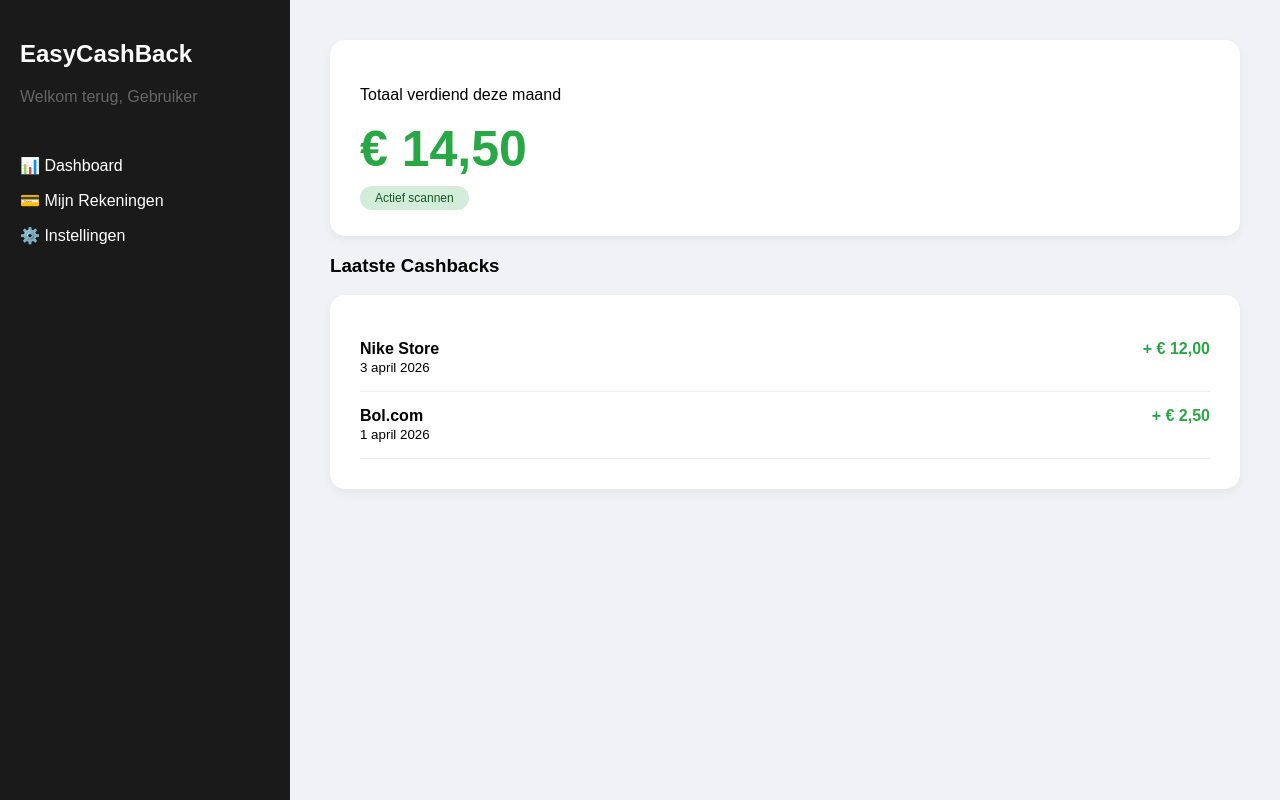
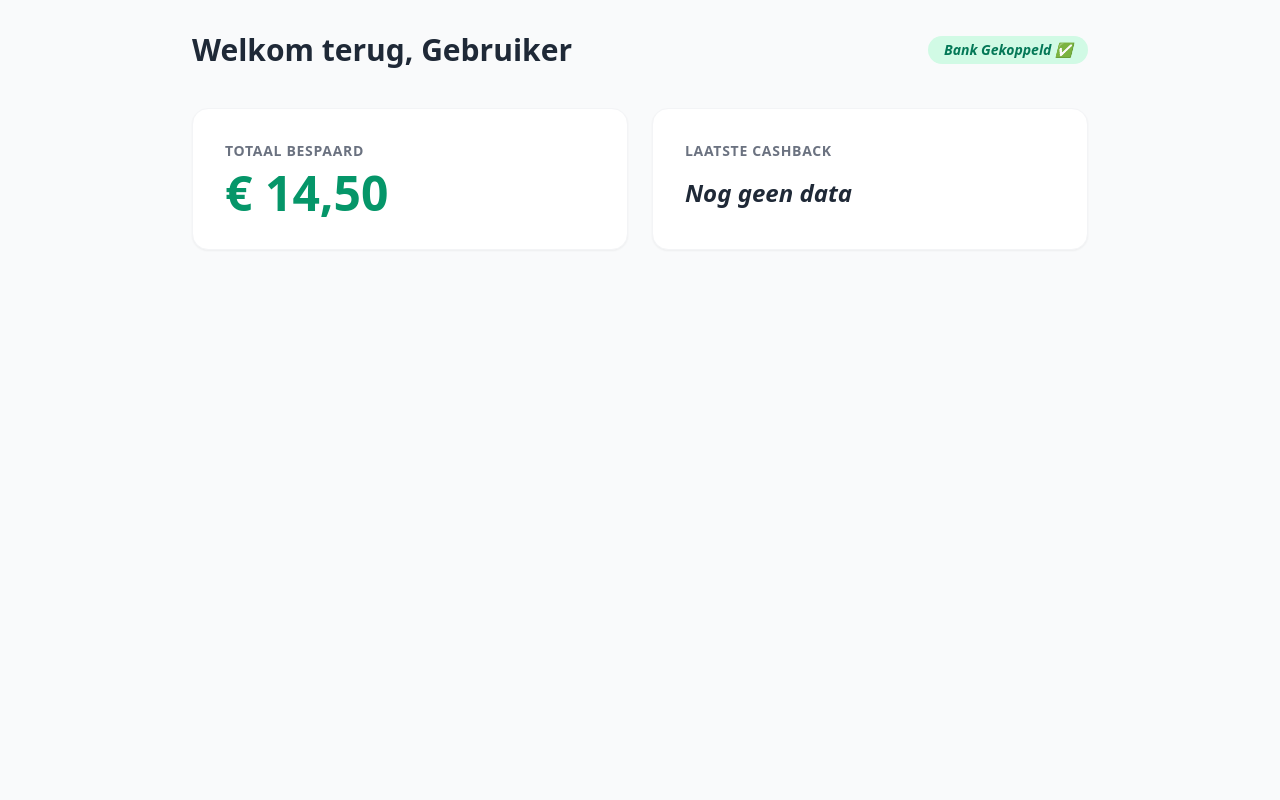
Before and after one commit to sakab413/mijn-stripe-app, a Flask app: page /dashboard in a window 1280 px wide. Run offline with Flask 3, Linux system fonts and the light colour scheme; data that the repository does not hold is empty; some libraries are stand-ins or nearby versions.

Commit message:
Update dashboard.html

```diff
--- a/templates/dashboard.html
+++ b/templates/dashboard.html
@@ -1,50 +1,45 @@
 <!DOCTYPE html>
-<html>
+<html lang="nl">
 <head>
-    <title>Dashboard - EasyCashBack</title>
-    <style>
-        body { font-family: sans-serif; background: #f0f2f5; margin: 0; }
-        .sidebar { width: 250px; background: #1a1a1a; color: white; height: 100vh; position: fixed; padding: 20px; }
-        .main { margin-left: 290px; padding: 40px; }
-        .card { background: white; padding: 30px; border-radius: 15px; box-shadow: 0 4px 10px rgba(0,0,0,0.05); }
-        .balance { font-size: 50px; font-weight: bold; color: #28a745; margin: 10px 0; }
-        .transactie { display: flex; justify-content: space-between; border-bottom: 1px solid #eee; padding: 15px 0; }
-        .status-badge { background: #d4edda; color: #155724; padding: 5px 15px; border-radius: 20px; font-size: 12px; }
-    </style>
+    <meta charset="UTF-8">
+    <title>Mijn Dashboard | EasyCashBack</title>
+    <script src="https://cdn.tailwindcss.com"></script>
 </head>
-<body>
-    <div class="sidebar">
-        <h2>EasyCashBack</h2>
-        <p style="color: #666;">Welkom terug, Gebruiker</p>
-        <br>
-        <p>📊 Dashboard</p>
-        <p>💳 Mijn Rekeningen</p>
-        <p>⚙️ Instellingen</p>
-    </div>
-    <div class="main">
-        {% if success %}
-        <div style="background: #d4edda; color: #155724; padding: 15px; border-radius: 10px; margin-bottom: 20px;">
-            <b>Live:</b> Je bank is gekoppeld. We scannen nu je uitgaven...
-        </div>
-        {% endif %}
+<body class="bg-gray-50 p-8">
+    <div class="max-w-4xl mx-auto">
+        <header class="flex justify-between items-center mb-10">
+            <h1 class="text-3xl font-bold text-gray-800">Welkom terug, Gebruiker</h1>
+            <span class="bg-emerald-100 text-emerald-700 px-4 py-1 rounded-full text-sm font-semibold italic">Bank Gekoppeld ✅</span>
+        </header>
 
-        <div class="card">
-            <p>Totaal verdiend deze maand</p>
-            <div class="balance">€ 14,50</div>
-            <span class="status-badge">Actief scannen</span>
-        </div>
+        <div class="grid grid-cols-1 md:grid-cols-2 gap-6">
+            <div class="bg-white p-8 rounded-2xl shadow-sm border border-gray-100">
+                <p class="text-gray-500 text-sm uppercase font-bold tracking-wider">Totaal Bespaard</p>
+                <h2 class="text-5xl font-black text-emerald-600 mt-2">€ 14,50</h2>
+            </div>
 
-        <h3>Laatste Cashbacks</h3>
-        <div class="card">
-            <div class="transactie">
-                <span><b>Nike Store</b><br><small>3 april 2026</small></span>
-                <span style="color: #28a745; font-weight: bold;">+ € 12,00</span>
-            </div>
-            <div class="transactie">
-                <span><b>Bol.com</b><br><small>1 april 2026</small></span>
-                <span style="color: #28a745; font-weight: bold;">+ € 2,50</span>
+            <div class="bg-white p-8 rounded-2xl shadow-sm border border-gray-100">
+                <p class="text-gray-500 text-sm uppercase font-bold tracking-wider">Laatste Cashback</p>
+                <div class="mt-4">
+                    <h3 id="shop-name" class="text-2xl font-bold text-gray-800 italic">Laden...</h3>
+                    <p id="cashback-amount" class="text-emerald-500 font-semibold text-lg"></p>
+                </div>
             </div>
         </div>
     </div>
+
+    <script>
+        // LIVE DATA OPHALEN UIT SUPABASE
+        fetch('/api/check-cashback')
+            .then(res => res.json())
+            .then(data => {
+                if(data.status === 'found') {
+                    document.getElementById('shop-name').innerText = data.shop;
+                    document.getElementById('cashback-amount').innerText = "+ € " + data.amount;
+                } else {
+                    document.getElementById('shop-name').innerText = "Nog geen data";
+                }
+            });
+    </script>
 </body>
 </html>
```
